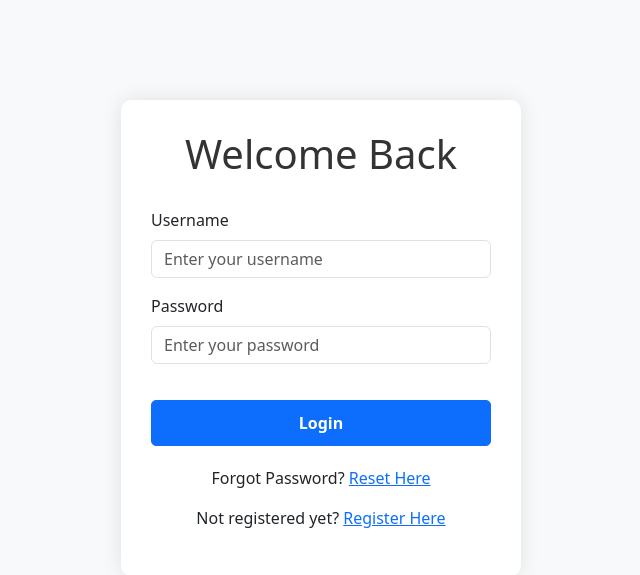
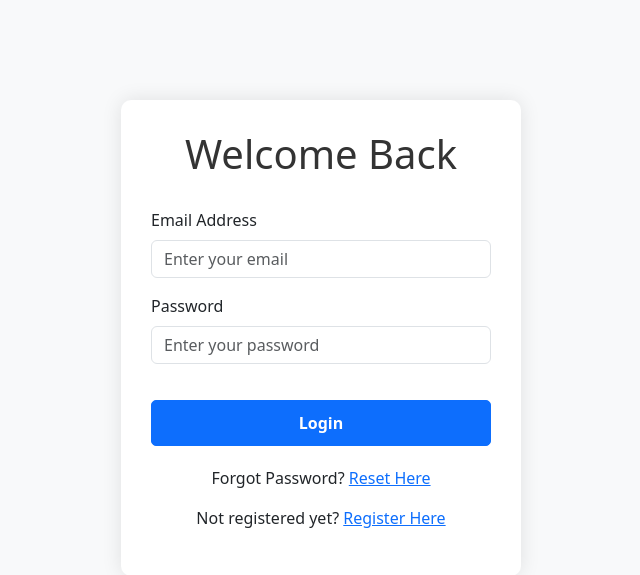
Before and after one commit to LiewZhengXian/Server-Side-Assignment, a PHP site: page /user_module/login.php in a window 1280 px wide. Shown: the top 575 px of the page, without its empty margins (319-959 px from the left). Run offline with PHP 8.4, Linux system fonts and the light colour scheme.

Commit message:
Change login to use email instead because it is better identifier

```diff
--- a/user_module/login.php
+++ b/user_module/login.php
@@ -10,7 +10,6 @@ session_start();
     <title>User Login</title>
     <!-- Bootstrap CSS -->
     <link href="https://cdn.jsdelivr.net/npm/bootstrap@5.3.0-alpha1/dist/css/bootstrap.min.css" rel="stylesheet">
-    <!-- Custom styles -->
     <style>
         body {
             background-color: #f8f9fa;
@@ -49,33 +48,28 @@ session_start();
     <div class="container">
         <?php
         require('database.php');
-        if (isset($_POST['username'])) {
-            $username = stripslashes($_REQUEST['username']);
-            $username = mysqli_real_escape_string($con, $username);
+        if (isset($_POST['email'])) {
+            $email = stripslashes($_REQUEST['email']);
+            $email = mysqli_real_escape_string($con, $email);
             $password = stripslashes($_REQUEST['password']);
             $password = mysqli_real_escape_string($con, $password);
 
-            // Modify the query to select the user_id along with other fields
-            $query = "SELECT user_id, username FROM `user` WHERE username='$username' AND password='" . md5($password) . "'";
+            $query = "SELECT user_id, username, email FROM `user` WHERE email='$email' AND password='" . md5($password) . "'";
             $result = mysqli_query($con, $query) or die(mysqli_error($con));
             $rows = mysqli_num_rows($result);
 
-            // Check if user exists
             if ($rows == 1) {
-                // Fetch the user_id and username
                 $user = mysqli_fetch_assoc($result);
-
-                // Store the user_id and username in the session
                 $_SESSION['user_id'] = $user['user_id'];
                 $_SESSION['username'] = $user['username'];
+                $_SESSION['email'] = $user['email'];
 
-                // Redirect to the homepage or dashboard
                 header("Location: ../index.php");
                 exit();
             } else {
                 echo "<div class='login-container'>
                     <div class='alert alert-danger text-center' role='alert'>
-                        <strong>Error!</strong> Username or password is incorrect.
+                        <strong>Error!</strong> Email or password is incorrect.
                     </div>
                     <div class='text-center'>
                         <a href='login.php' class='btn btn-outline-primary'>Try Again</a>
@@ -88,8 +82,8 @@ session_start();
             <h1 class="form-title">Welcome Back</h1>
             <form action="" method="post" name="login">
                 <div class="mb-3">
-                    <label for="username" class="form-label">Username</label>
-                    <input type="text" class="form-control" id="username" name="username" placeholder="Enter your username" required>
+                    <label for="email" class="form-label">Email Address</label>
+                    <input type="email" class="form-control" id="email" name="email" placeholder="Enter your email" required>
                 </div>
                 <div class="mb-3">
                     <label for="password" class="form-label">Password</label>
```
